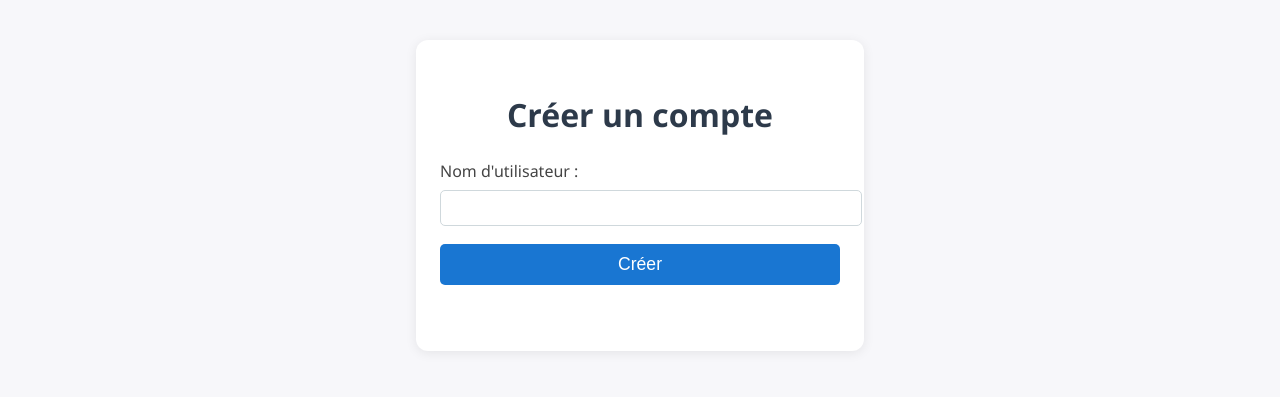
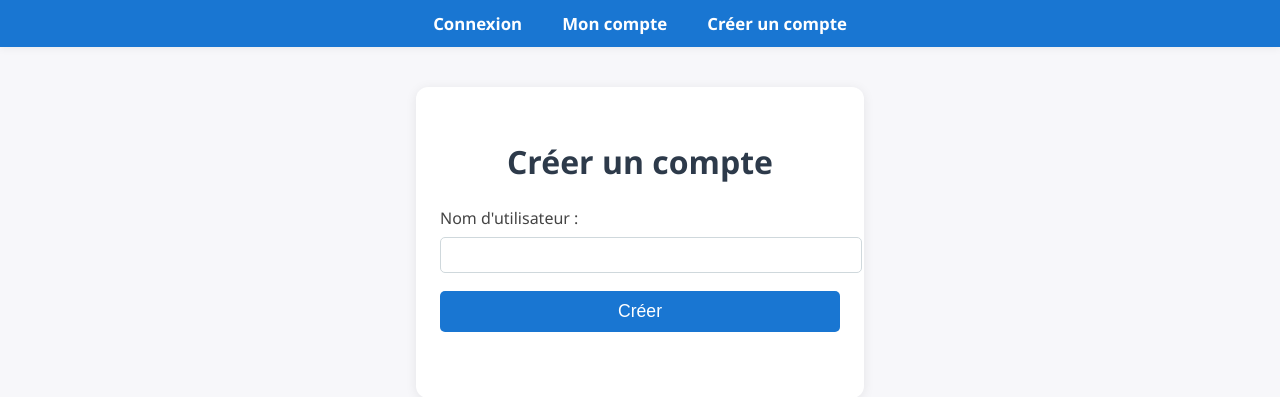
Before and after one commit to MemesLauncher/MSPR-bloc-2---COFRAP, a Django app: page /accounts/form/ in a window 1280 px wide. Shown: the top 397 px of the page. Run offline with Django 5.2, Linux system fonts and the light colour scheme.

Commit message:
Add navbar to account, create account, and login templates

```diff
--- a/cofrap_web/accounts/templates/account.html
+++ b/cofrap_web/accounts/templates/account.html
@@ -11,6 +11,7 @@
     </style>
 </head>
 <body>
+    {% include "navbar.html" %}
     <div class="container">
         <h1>Bienvenue sur votre compte</h1>
         <div id="username"></div>
--- a/cofrap_web/accounts/templates/create_account.html
+++ b/cofrap_web/accounts/templates/create_account.html
@@ -78,6 +78,7 @@
     </style>
 </head>
 <body>
+    {% include "navbar.html" %}
     <div class="container">
         <h1>Créer un compte</h1>
         <form id="createForm">
--- a/cofrap_web/accounts/templates/login.html
+++ b/cofrap_web/accounts/templates/login.html
@@ -15,6 +15,7 @@
     </style>
 </head>
 <body>
+    {% include "navbar.html" %}
     <div class="container">
         <h1>Connexion</h1>
         <form id="loginForm">
--- /dev/null
+++ b/cofrap_web/accounts/templates/navbar.html
@@ -0,0 +1,36 @@
+<nav class="navbar">
+    <ul>
+        <li><a href="/accounts/login/">Connexion</a></li>
+        <li><a href="/accounts/account/">Mon compte</a></li>
+        <li><a href="/accounts/form/">Créer un compte</a></li>
+    </ul>
+</nav>
+<style>
+    .navbar {
+        width: 100%;
+        background: #1976d2;
+        padding: 12px 0;
+        margin-bottom: 32px;
+        box-shadow: 0 2px 8px rgba(0,0,0,0.05);
+    }
+    .navbar ul {
+        list-style: none;
+        margin: 0;
+        padding: 0;
+        text-align: center;
+    }
+    .navbar li {
+        display: inline-block;
+        margin: 0 18px;
+    }
+    .navbar a {
+        color: #fff;
+        text-decoration: none;
+        font-weight: bold;
+        font-size: 1.05em;
+        transition: color 0.2s;
+    }
+    .navbar a:hover {
+        color: #90caf9;
+    }
+</style>
```
